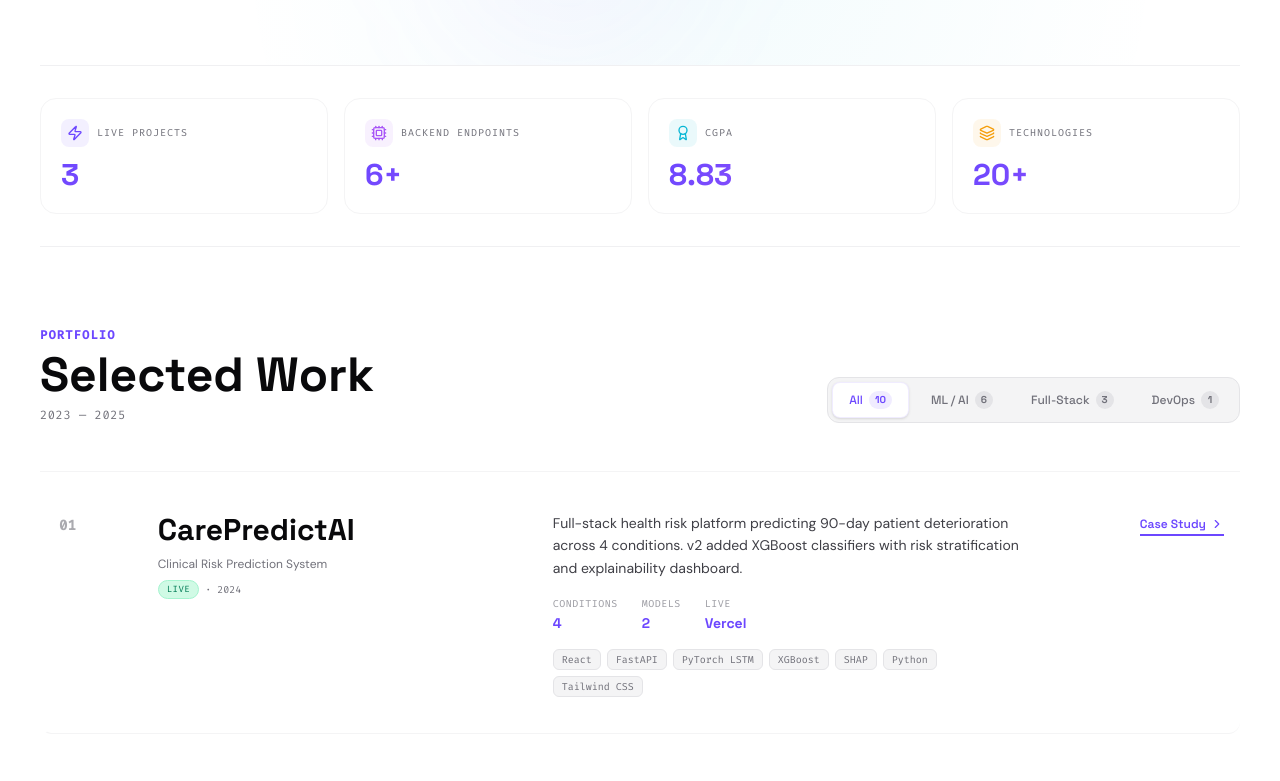
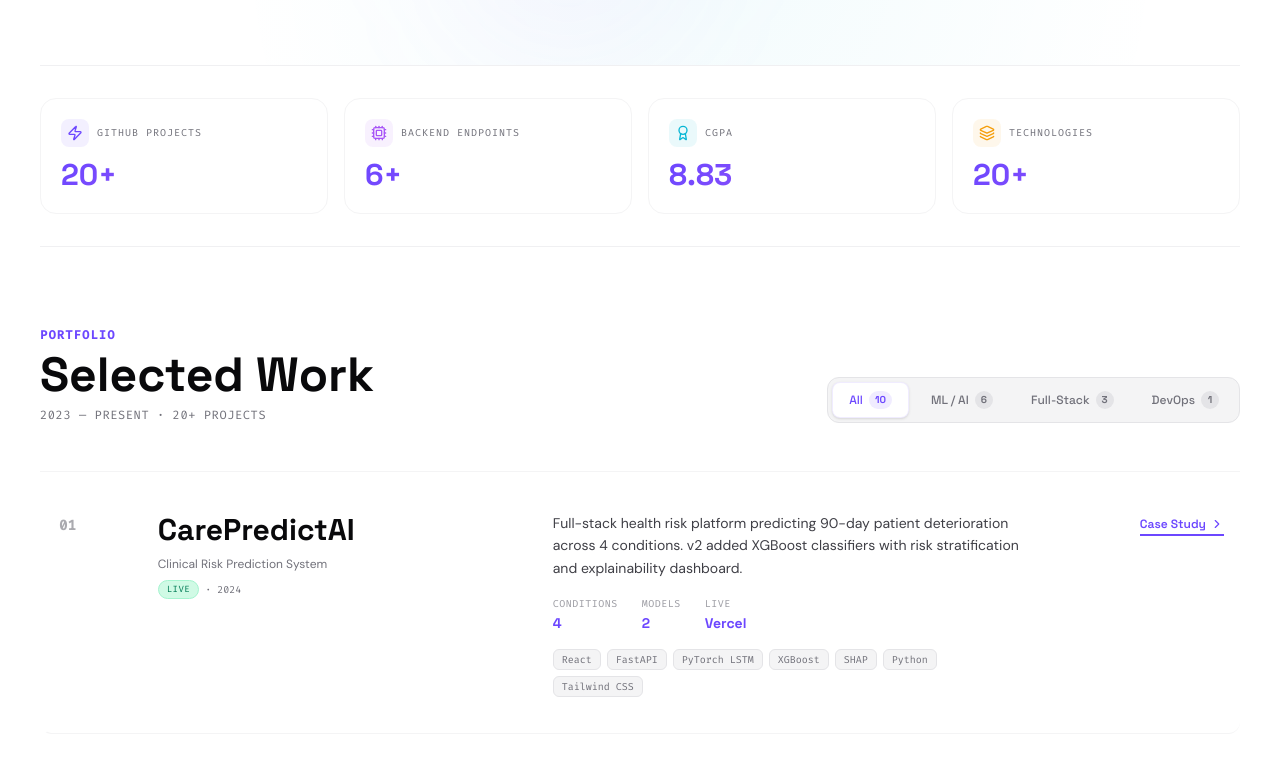
Before and after one commit to anshumanvatsa/portfolio, a React (Vite) app: page / in a window 1280 px wide. Shown: the part 860-1641 px from the top of the page. Built offline with nearby package versions, Linux system fonts and the light colour scheme; a web font is replaced by a local one.

Commit message:
fix: gen sec dates Jun25-Jun26, columbia+ cert 2025, 20+ projects stat, remove view log button

```diff
--- a/src/App.tsx
+++ b/src/App.tsx
@@ -17,7 +17,7 @@ interface Message {
 }
 
 const STATS = [
-  { label: 'Live Projects', value: '3', icon: Zap, color: '#6c47ff' },
+  { label: 'GitHub Projects', value: '20+', icon: Zap, color: '#6c47ff' },
   { label: 'Backend Endpoints', value: '6+', icon: Cpu, color: '#a855f7' },
   { label: 'CGPA', value: '8.83', icon: Award, color: '#06b6d4' },
   { label: 'Technologies', value: '20+', icon: Layers, color: '#f59e0b' },
@@ -355,7 +355,7 @@ export default function App() {
             <div>
               <p className="font-mono text-xs text-primary font-semibold uppercase tracking-widest mb-2">Portfolio</p>
               <h2 className="font-display font-bold text-4xl md:text-5xl text-on-surface">Selected Work</h2>
-              <p className="font-mono text-xs text-secondary uppercase tracking-wider mt-2">2023 — 2025</p>
+              <p className="font-mono text-xs text-secondary uppercase tracking-wider mt-2">2023 — Present · 20+ Projects</p>
             </div>
             {/* Filter tabs */}
             <div className="flex flex-wrap gap-1.5 p-1 bg-surface-container rounded-xl border border-surface-container-high">
@@ -665,14 +665,8 @@ export default function App() {
               className="lg:col-span-7 glass rounded-2xl p-7 md:p-9 border border-surface-container">
               <div className="flex justify-between items-center mb-6">
                 <h3 className="font-display font-bold text-sm text-on-surface uppercase tracking-wider">
-                  {showInquiries ? 'Visitor Feedback' : 'Send a Direct Message'}
+                  Send a Direct Message
                 </h3>
-                <button onClick={() => setShowInquiries(!showInquiries)}
-                  className="flex items-center gap-1.5 text-xs font-mono text-primary hover:underline"
-                  id="toggle-inbox-btn">
-                  <MessageSquareText className="w-3.5 h-3.5" />
-                  {showInquiries ? 'Write message' : `View logs (${messages.length})`}
-                </button>
               </div>
 
               <AnimatePresence mode="wait">
@@ -725,7 +719,7 @@ export default function App() {
                         <motion.div initial={{ opacity: 0, y: -8 }} animate={{ opacity: 1, y: 0 }} exit={{ opacity: 0 }}
                           className="flex items-center gap-2.5 p-3.5 bg-emerald-50 border border-emerald-200 text-emerald-800 rounded-xl text-xs font-sans">
                           <CheckCircle className="w-4 h-4 text-emerald-600 flex-shrink-0" />
-                          Message saved! Toggle "View logs" to read it.
+                          Message sent! I'll get back to you soon.
                         </motion.div>
                       )}
                     </AnimatePresence>
--- a/src/components/ResumeViewer.tsx
+++ b/src/components/ResumeViewer.tsx
@@ -46,6 +46,14 @@ const RESUME = {
         'Used OpenRocket/OpenMotor for motor design, trajectory, and thrust optimization.',
       ],
     },
+    {
+      title: 'General Secretary',
+      company: 'Collegiate Cultural Club · VIT Chennai',
+      period: 'Jun 2025 – Jun 2026',
+      points: [
+        'Planned and executed 15+ large-scale student events end-to-end.',
+      ],
+    },
   ],
   education: [
     {
@@ -77,10 +85,11 @@ const RESUME = {
   ],
   certifications: [
     { name: 'IBM DevOps Certifications', detail: 'Fundamentals, Agile & Design Thinking, and DevOps Training', year: '2025' },
-    { name: 'Machine Learning I (Columbia+)', detail: 'Regression, classification, model evaluation', year: '2024' },
+    { name: 'Machine Learning I (Columbia+)', detail: 'Regression, classification, model evaluation', year: '2025' },
   ],
   achievements: [
-    'General Secretary, Collegiate Cultural Club — Planned & executed 15+ large-scale student events.',
+    '20+ projects on GitHub (2023 – Present) across ML, full-stack, DevOps, and security.',
+    'General Secretary, Collegiate Cultural Club (Jun 2025 – Jun 2026) — Planned & executed 15+ large-scale student events.',
   ],
 };
 
--- a/src/data.ts
+++ b/src/data.ts
@@ -414,7 +414,7 @@ export const TIMELINE: TimelineItem[] = [
   },
   {
     id: 'exp3',
-    period: '2023 — 2024',
+    period: 'Jun 2025 — Jun 2026',
     role: 'General Secretary',
     organization: 'Collegiate Cultural Club · VIT Chennai',
     details: [
@@ -491,7 +491,7 @@ export const CERTIFICATIONS: Certification[] = [
     id: 'c2',
     name: 'Machine Learning I',
     issuer: 'Columbia+ — Regression, classification, model evaluation',
-    date: '2024',
+    date: '2025',
     badge: '🧠',
   },
 ];
@@ -515,16 +515,16 @@ export const ACHIEVEMENTS: Achievement[] = [
   },
   {
     id: 'a3',
-    title: '10 GitHub Projects',
-    body: 'Built and published 10+ projects on GitHub across ML, full-stack, DevOps, and security domains.',
+    title: '20+ GitHub Projects',
+    body: 'Built and published 20+ projects on GitHub from 2023 to present across ML, full-stack, DevOps, and security.',
     icon: '🚀',
-    year: '2024–2025',
+    year: '2023–Present',
   },
   {
     id: 'a4',
     title: 'General Secretary',
     body: 'Led and executed 15+ large-scale student events as General Secretary of the Collegiate Cultural Club.',
     icon: '🎭',
-    year: '2023–2024',
+    year: 'Jun 2025–Jun 2026',
   },
 ];
```
